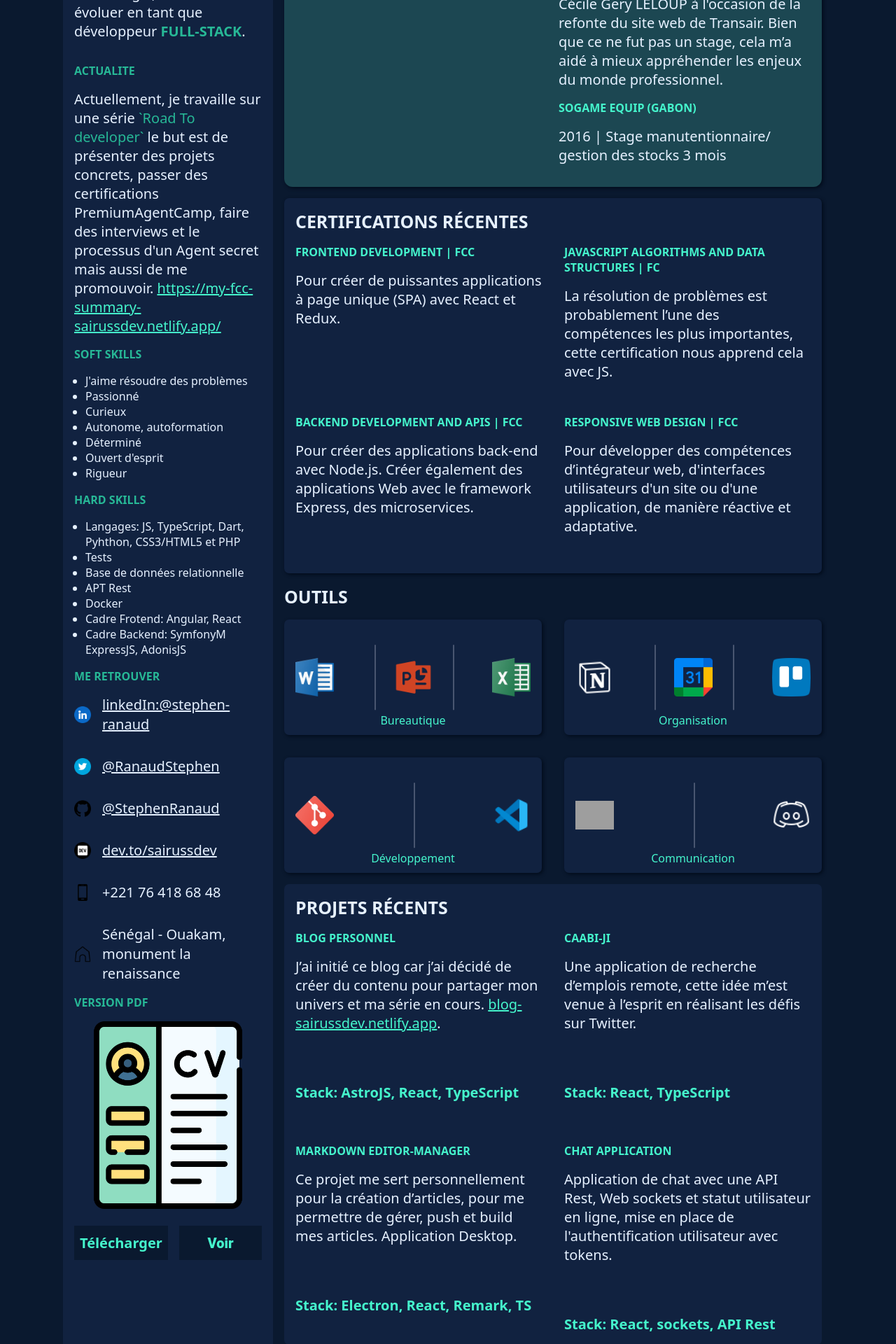
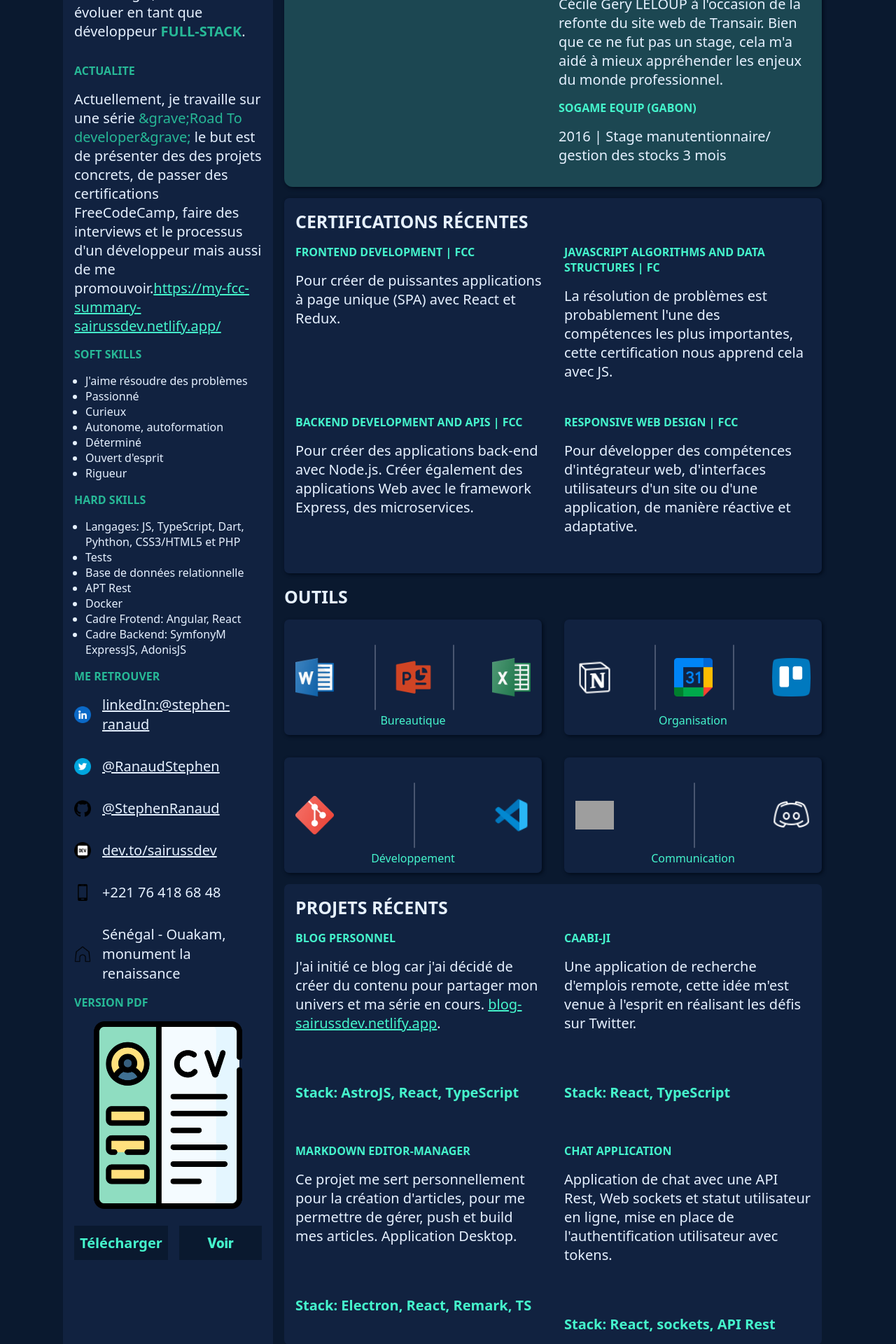
Before and after one commit to stephenranaud/my-resume, a React (Vite) app: page / in a window 1280 px wide. Shown: the part 440-2360 px from the top of the page at 70% size. Built offline with nearby package versions, Linux system fonts and the light colour scheme; grey boxes are pictures that could not be loaded.

Commit message:
correction txt orthograph 2

```diff
--- a/src/App.tsx
+++ b/src/App.tsx
@@ -56,7 +56,8 @@ export default function App() {
                 électrotechnique. J'ai été sollicité par la directrice
                 administrative Mme Cécile Gery LELOUP à l'occasion de la refonte
                 du site web de Transair. Bien que ce ne fut pas un stage, cela
-                m’a aidé à mieux appréhender les enjeux du monde professionnel.
+                m&apos;a aidé à mieux appréhender les enjeux du monde
+                professionnel.
               </p>
             </div>
 
@@ -82,30 +83,30 @@ export default function App() {
             <div className="certifications__certification">
               <h3>JavaScript Algorithms and Data Structures | FC</h3>
 
-              <p>La résolution de problèmes
- est probablement l’une des
- compétences les plus
- importantes, cette certification
- nous apprend cela avec JS.</p>
+              <p>
+                La résolution de problèmes est probablement l&apos;une des
+                compétences les plus importantes, cette certification nous
+                apprend cela avec JS.
+              </p>
             </div>
 
             <div className="certifications__certification">
-              <h3>BackEnd Development
-and APIs | FCC</h3>
+              <h3>BackEnd Development and APIs | FCC</h3>
 
-              <p>Pour créer des applications
-back-end avec Node.js. Créer également
-des applications Web avec le framework
-Express, des microservices.</p>
+              <p>
+                Pour créer des applications back-end avec Node.js. Créer
+                également des applications Web avec le framework Express, des
+                microservices.
+              </p>
             </div>
 
             <div className="certifications__certification">
               <h3>Responsive Web Design | FCC</h3>
 
               <p>
-                Pour développer des compétences d’intégrateur web, d'interfaces
-                utilisateurs d'un site ou d'une application, de manière réactive
-                et adaptative.
+                Pour développer des compétences d&apos;intégrateur web,
+                d'interfaces utilisateurs d'un site ou d'une application, de
+                manière réactive et adaptative.
               </p>
             </div>
           </div>
@@ -219,8 +220,8 @@ Express, des microservices.</p>
               <h3>Blog personnel</h3>
 
               <p>
-                J’ai initié ce blog car j’ai décidé de créer du contenu pour
-                partager mon univers et ma série en cours.{" "}
+                J&apos;ai initié ce blog car j&apos;ai décidé de créer du
+                contenu pour partager mon univers et ma série en cours.{" "}
                 <a href="https://blog-sairussdev.netlify.app" target="_blank">
                   blog-sairussdev.netlify.app
                 </a>
@@ -236,8 +237,9 @@ Express, des microservices.</p>
               <h3>Caabi-Ji</h3>
 
               <p>
-                Une application de recherche d’emplois remote, cette idée m’est
-                venue à l’esprit en réalisant les défis sur Twitter.
+                Une application de recherche d&apos;emplois remote, cette idée
+                m&apos;est venue à l&apos;esprit en réalisant les défis sur
+                Twitter.
               </p>
 
               <div className="tech-stack">Stack: React, TypeScript</div>
@@ -247,9 +249,9 @@ Express, des microservices.</p>
               <h3>Markdown editor-manager</h3>
 
               <p>
-                Ce projet me sert personnellement pour la création d’articles,
-                pour me permettre de gérer, push et build mes articles.
-                Application Desktop.
+                Ce projet me sert personnellement pour la création
+                d&apos;articles, pour me permettre de gérer, push et build mes
+                articles. Application Desktop.
               </p>
 
               <div className="tech-stack">
--- a/src/components/Aside/Aside.tsx
+++ b/src/components/Aside/Aside.tsx
@@ -39,12 +39,13 @@ export default function Aside(): JSX.Element {
       <ul className="container">
         <li>
           <h3 className="txt-accent">Actualite</h3>
+
           <p>
             Actuellement, je travaille sur une série{" "}
-            <span className="txt-accent">`Road To developer`</span> le but est
-            de présenter des projets concrets, passer des certifications
-            PremiumAgentCamp, faire des interviews et le processus d'un Agent
-            secret mais aussi de me promouvoir.{" "}
+            <span className="txt-accent">&grave;Road To developer&grave;</span>{" "}
+            le but est de présenter des des projets concrets, de passer des
+            certifications FreeCodeCamp, faire des interviews et le processus
+            d'un développeur mais aussi de me promouvoir.
             <a
               href="https://my-fcc-summary-sairussdev.netlify.app/"
               target="_blank"
```
Also changed, not shown: 1 other file (tests, documents, lock files or other folders).
